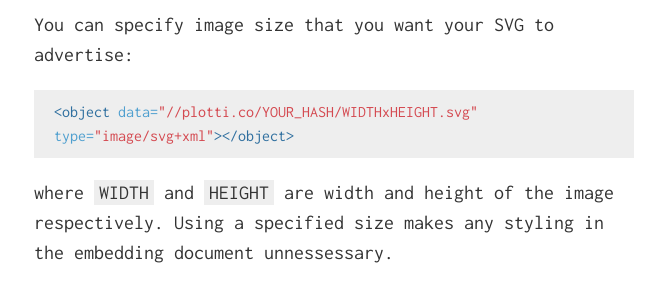
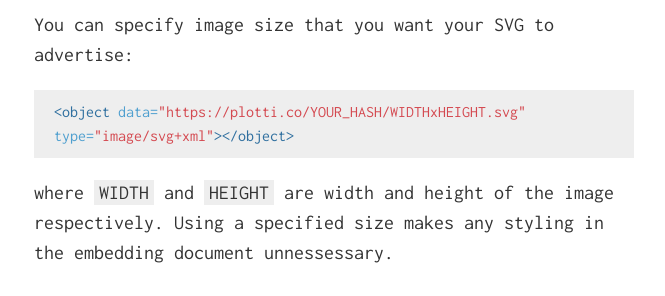
Before and after one commit to grandrew/plotti.co, a Jekyll site: the page built from plotti.co/index.md, in a window 1280 px wide and 900 px high, scrolled down 3608 px. Shown: the part 157-453 px from the top of the window, without its empty margins (306-971 px from the left). Built offline with Jekyll 4.4.1, drawn with Linux system fonts in a browser that asks for light colours; some of the changed text lies outside the part shown.

Commit message:
github does not support protocol-less IMGs

```diff
--- a/plotti.co/index.md
+++ b/plotti.co/index.md
@@ -6,7 +6,7 @@
 
 Live plotting that **just works**.
 
-<br/><object id="live1" data="//plotti.co/plotti.co/plot.svg" type="image/svg+xml" style="width: 570px; height: 190px;"/>
+<br/><object id="live1" data="https://plotti.co/plotti.co/plot.svg" type="image/svg+xml" style="width: 570px; height: 190px;"/>
 
 Plottico is a [microservice](https://en.wikipedia.org/wiki/Microservices) that generates live-streaming SVG-image plots to be embedded as an `<object>` tag of your web page. That simple.
 
@@ -22,14 +22,14 @@
 To include a live plot on your webpage, you just need to put in an SVG image:
 
 ~~~html
-<object data="//plotti.co/YOUR_HASH.svg" type="image/svg+xml"/>
+<object data="https://plotti.co/YOUR_HASH.svg" type="image/svg+xml"/>
 ~~~
 
 where `YOUR_HASH.svg` is the hash you chose for your stream, `.svg` is optional. We will use it in the following example to feed the data.
 
 here it is:
 
-<object id="yhimg" data="//plotti.co/YOUR_HASH/plot.svg" type="image/svg+xml" style="width: 570px; height: 190px;"></object>
+<object id="yhimg" data="https://plotti.co/YOUR_HASH/plot.svg" type="image/svg+xml" style="width: 570px; height: 190px;"></object>
 
 You may also use a `<img src="http://plotti.co/YOUR_HASH.svg"/>` but in this case you won't get live updates, just a pre-cached plot with latest data.
 
@@ -56,7 +56,7 @@
 done
 ~~~
 
-<img src="//plotti.co/plottycocpu" style="width: 570px; height: 190px;"/>
+<img src="https://plotti.co/plottycocpu" style="width: 570px; height: 190px;"/>
 
 ### Network load on plottico
 
@@ -69,7 +69,7 @@
 done
 ~~~
 
-<img src="//plotti.co/plotticonet" style="width: 570px; height: 190px;"/>
+<img src="https://plotti.co/plotticonet" style="width: 570px; height: 190px;"/>
 
 ### Current open connections
 
@@ -81,7 +81,7 @@
 done
 ~~~
 
-<img src="//plotti.co/plotticonn" style="width: 570px; height: 190px;"/>
+<img src="https://plotti.co/plotticonn" style="width: 570px; height: 190px;"/>
 
 ### More examples
 
@@ -108,7 +108,7 @@
 You can specify image size that you want your SVG to advertise:
 
 ~~~html
-<object data="//plotti.co/YOUR_HASH/WIDTHxHEIGHT.svg" type="image/svg+xml"></object>
+<object data="https://plotti.co/YOUR_HASH/WIDTHxHEIGHT.svg" type="image/svg+xml"></object>
 ~~~
 
 where `WIDTH` and `HEIGHT` are width and height of the image respectively. Using a specified size makes any styling in the embedding document unnessessary.
@@ -246,19 +246,19 @@
 
 }
 
-document.getElementById("yhimg").setAttribute("data", "//plotti.co/"+YH+"/plot.svg");
+document.getElementById("yhimg").setAttribute("data", "https://plotti.co/"+YH+"/plot.svg");
 document.getElementById("yhref").innerHTML="http://plotti.co/"+YH+".svg?d=,,2";
 document.getElementById("yhref2").innerHTML="http://plotti.co/"+YH+".svg?d=,,,,,,1.0";
 function feed() {
     var myImage = new Image(1, 1);
-    myImage.src = "//plotti.co/"+YH+"?d=,,2&h="+makeid();
+    myImage.src = "https://plotti.co/"+YH+"?d=,,2&h="+makeid();
     //console.log(myImage);
     return false;
 }
 
 function feed2() {
     var myImage = new Image(1, 1);
-    myImage.src = "//plotti.co/"+YH+"?d=,,,,,,1.0&h="+makeid();
+    myImage.src = "https://plotti.co/"+YH+"?d=,,,,,,1.0&h="+makeid();
     //console.log(myImage);
     return false;
 }
```
Also changed, not shown: other parts of plotti.co/index.md (+1 -1 lines).
